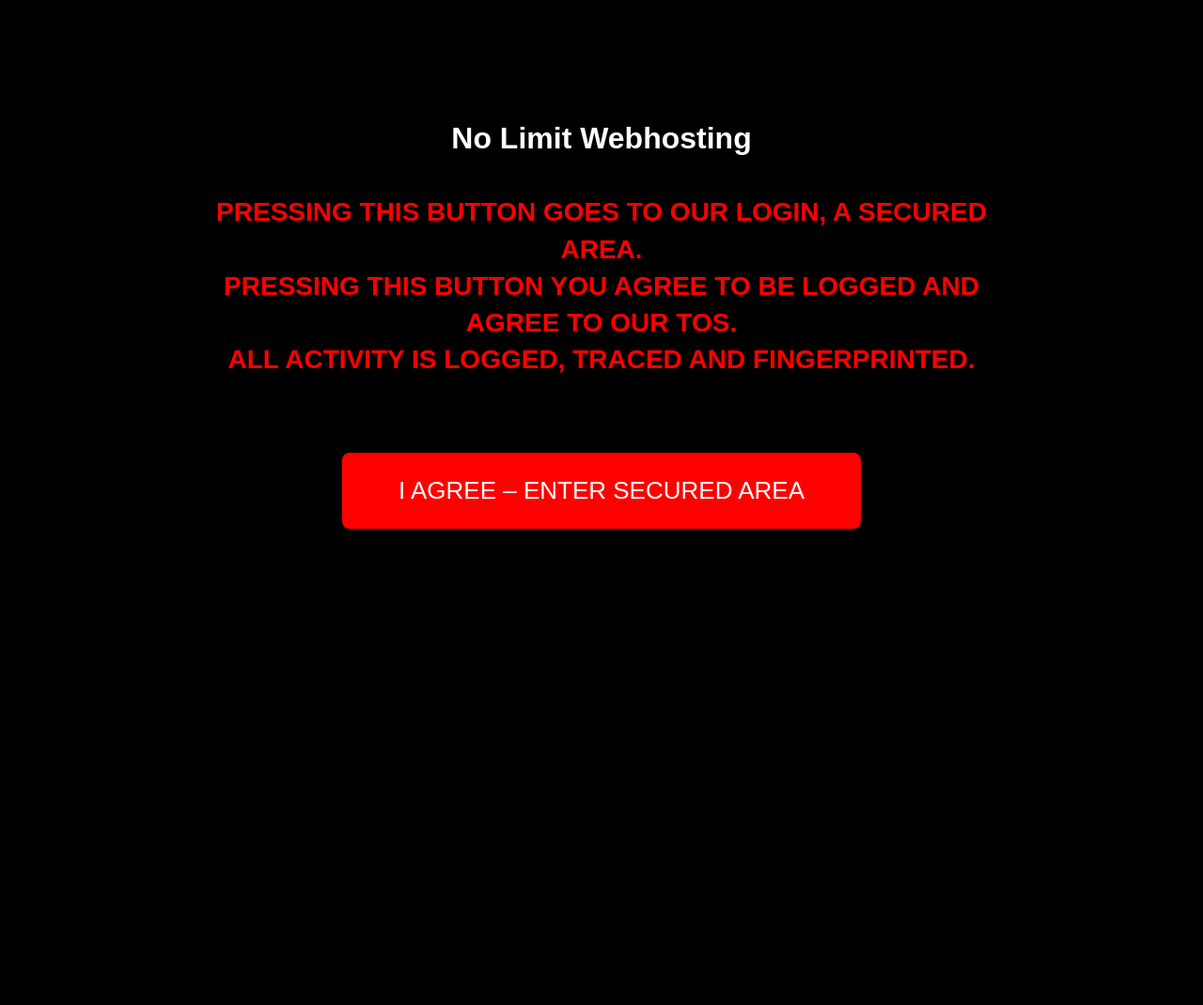
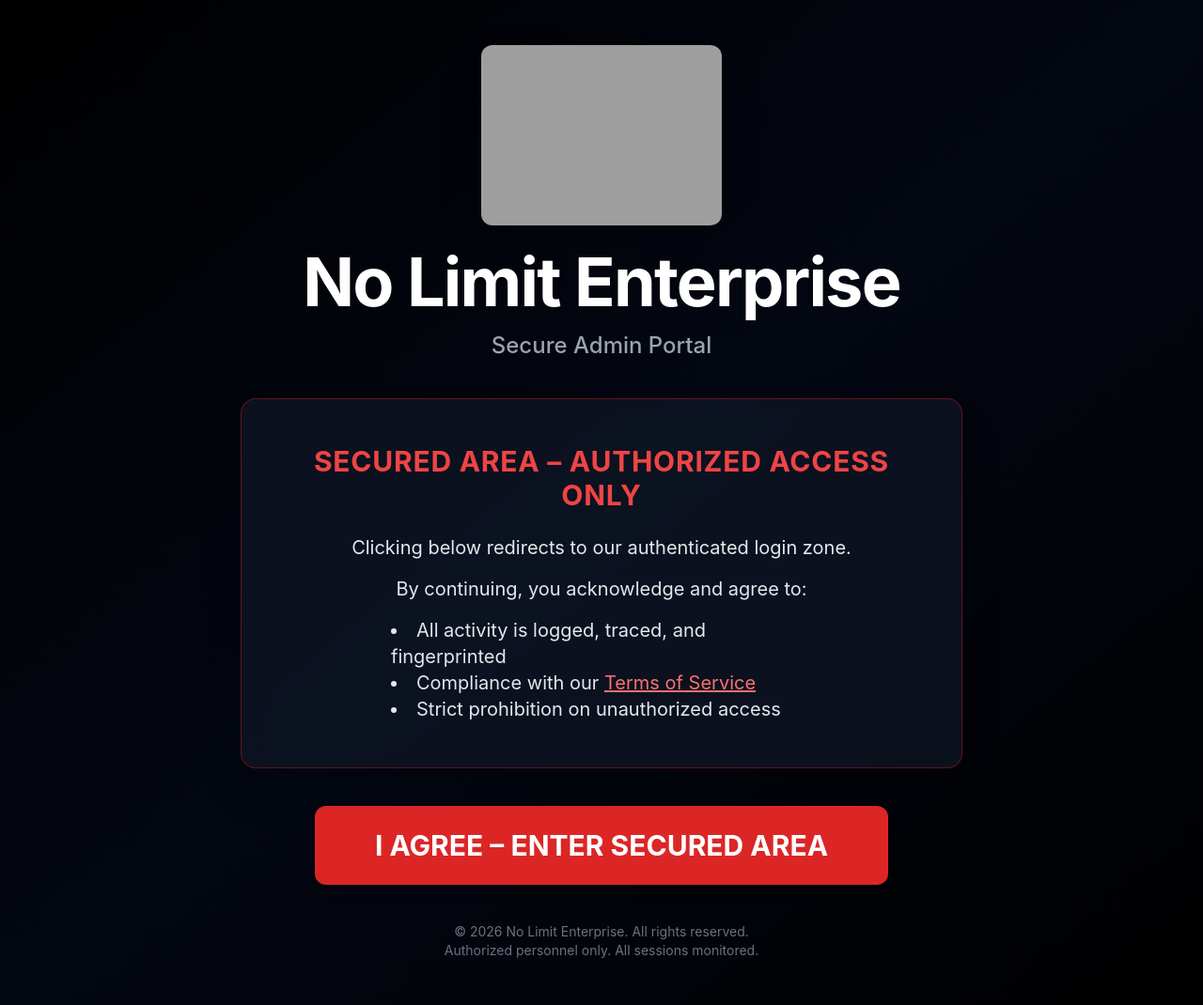
Before and after one commit to NoLimitEnterprise/nolimitadmin, a Django app: page / in a window 1280 px wide. Shown: the whole page at 94% size. Before the commit the page ends 563 px from the top, so only its background shows below. Run offline with Django 5.2, Linux system fonts and the light colour scheme; some libraries are stand-ins or nearby versions; grey boxes are pictures that could not be loaded.

Commit message:
Updated landing page with modern Tailwind design, logo integration, and fingerprint logging endpoint

```diff
--- a/core/templates/landing.html
+++ b/core/templates/landing.html
@@ -1,38 +1,98 @@
+{% load static %}
+
 <!DOCTYPE html>
-<html lang="en">
+<html lang="en" class="bg-black text-white">
 <head>
     <meta charset="UTF-8">
     <meta name="viewport" content="width=device-width, initial-scale=1.0">
-    <title>No Limit Webhosting - Secure Access</title>
+    <title>No Limit Enterprise - Secure Access</title>
+
+    <!-- Security Headers via meta (supplemental; real headers in Apache/Django) -->
+    <meta http-equiv="X-Content-Type-Options" content="nosniff">
+    <meta http-equiv="X-Frame-Options" content="DENY">
+    <meta http-equiv="X-XSS-Protection" content="1; mode=block">
+    <meta http-equiv="Referrer-Policy" content="strict-origin-when-cross-origin">
+    <!-- CSP - adjust as needed; this is strict but allows our CDN + inline if careful -->
+    <meta http-equiv="Content-Security-Policy" content="
+        default-src 'self';
+        script-src 'self' https://cdn.tailwindcss.com 'unsafe-inline';
+        style-src 'self' https://fonts.googleapis.com 'unsafe-inline';
+        font-src 'self' https://fonts.gstatic.com;
+        img-src 'self' data:;
+        connect-src 'self';
+    ">
+
+    <!-- Tailwind CDN -->
+    <script src="https://cdn.tailwindcss.com"></script>
+
+    <!-- Inter font -->
+    <link href="https://fonts.googleapis.com/css2?family=Inter:wght@400;500;600;700&display=swap" rel="stylesheet">
+
     <style>
-        body { background: #000; color: #fff; font-family: Arial, sans-serif; text-align: center; padding: 100px 20px; }
-        .warning { color: #ff0000; font-size: 28px; font-weight: bold; margin: 40px 0; line-height: 1.4; max-width: 900px; margin-left: auto; margin-right: auto; }
-        button { background: #ff0000; color: white; font-size: 26px; padding: 25px 60px; border: none; border-radius: 8px; cursor: pointer; margin-top: 40px; }
-        button:hover { background: #cc0000; }
-        #fingerprint-data { display: none; }
+        body { font-family: 'Inter', system-ui, sans-serif; }
+        .glow-red { box-shadow: 0 0 25px rgba(239, 68, 68, 0.5); }
     </style>
 </head>
-<body>
-    <h1>No Limit Webhosting</h1>
-    <div class="warning">
-        PRESSING THIS BUTTON GOES TO OUR LOGIN, A SECURED AREA.<br>
-        PRESSING THIS BUTTON YOU AGREE TO BE LOGGED AND AGREE TO OUR TOS.<br>
-        ALL ACTIVITY IS LOGGED, TRACED AND FINGERPRINTED.
+<body class="min-h-screen flex items-center justify-center bg-gradient-to-br from-black via-gray-950 to-black px-4 py-12">
+
+    <div class="w-full max-w-3xl text-center space-y-10">
+        <!-- Logo + Branding -->
+        <div>
+            <img
+                src="{% static '/admin/images/mainlogo.jpg' %}"
+                alt="No Limit Enterprise"
+                class="mx-auto h-40 md:h-48 w-auto mb-6 rounded-xl shadow-2xl glow-red object-contain transition-transform duration-300 hover:scale-105"
+            >
+            <h1 class="text-5xl md:text-7xl font-bold tracking-tight text-white">
+                No Limit Enterprise
+            </h1>
+            <p class="mt-4 text-xl md:text-2xl text-gray-400 font-medium">
+                Secure Admin Portal
+            </p>
+        </div>
+
+        <!-- Warning Card -->
+        <div class="bg-gray-900/70 backdrop-blur-md border border-red-800/60 rounded-2xl p-8 md:p-12 shadow-2xl glow-red">
+            <div class="text-red-500 text-2xl md:text-3xl font-bold mb-6 tracking-wide">
+                SECURED AREA – AUTHORIZED ACCESS ONLY
+            </div>
+            <div class="text-lg md:text-xl text-gray-200 space-y-4 leading-relaxed">
+                <p>Clicking below redirects to our authenticated login zone.</p>
+                <p>By continuing, you acknowledge and agree to:</p>
+                <ul class="list-disc list-inside max-w-md mx-auto text-left">
+                    <li>All activity is logged, traced, and fingerprinted</li>
+                    <li>Compliance with our <a href="#" class="text-red-400 hover:text-red-300 underline">Terms of Service</a></li>
+                    <li>Strict prohibition on unauthorized access</li>
+                </ul>
+            </div>
+        </div>
+
+        <!-- Agree Button -->
+        <form method="post">
+            {% csrf_token %}
+            <button
+                type="submit"
+                class="bg-red-600 hover:bg-red-700 active:bg-red-800 text-white text-2xl md:text-3xl font-bold py-6 px-16 rounded-xl transition-all duration-300 transform hover:scale-105 focus:outline-none focus:ring-4 focus:ring-red-500/50 glow-red shadow-lg"
+            >
+                I AGREE – ENTER SECURED AREA
+            </button>
+        </form>
+
+        <!-- Footer -->
+        <p class="mt-16 text-sm text-gray-500">
+            © 2026 No Limit Enterprise. All rights reserved.<br>
+            Authorized personnel only. All sessions monitored.
+        </p>
     </div>
 
-    <form method="post">
-        {% csrf_token %}
-        <button type="submit">I AGREE – ENTER SECURED AREA</button>
-    </form>
-
-    <!-- Hidden form for JS fingerprint POST (optional future use) -->
-    <form id="fingerprint-form" action="/log-fingerprint/" method="post">
+    <!-- Fingerprint POST form (hidden) -->
+    <form id="fingerprint-form" action="{% url 'log_fingerprint' %}" method="post" class="hidden">
         {% csrf_token %}
         <input type="hidden" name="fingerprint" id="fingerprint-data">
     </form>
 
     <script>
-        // Aggressive browser fingerprinting (all client-side)
+        // Fingerprint collection + immediate POST
         async function getFingerprint() {
             const data = {
                 userAgent: navigator.userAgent,
@@ -48,22 +108,18 @@
                 plugins: Array.from(navigator.plugins || []).map(p => p.name).join(','),
             };
 
-            // Canvas fingerprint
+            // Canvas
             const canvas = document.createElement('canvas');
-            canvas.width = 200;
-            canvas.height = 60;
+            canvas.width = 200; canvas.height = 60;
             const ctx = canvas.getContext('2d');
             ctx.textBaseline = 'top';
             ctx.font = '14px Arial';
-            ctx.fillStyle = '#f60';
-            ctx.fillRect(125, 1, 62, 20);
-            ctx.fillStyle = '#069';
-            ctx.fillText('NoLimitWebhosting', 2, 15);
-            ctx.fillStyle = 'rgba(102, 204, 0, 0.7)';
-            ctx.fillText('NoLimitWebhosting', 4, 17);
-            data.canvasHash = canvas.toDataURL();  // simple hashable string
+            ctx.fillStyle = '#f60'; ctx.fillRect(125, 1, 62, 20);
+            ctx.fillStyle = '#069'; ctx.fillText('NoLimitEnterprise', 2, 15);
+            ctx.fillStyle = 'rgba(102, 204, 0, 0.7)'; ctx.fillText('NoLimitEnterprise', 4, 17);
+            data.canvasHash = canvas.toDataURL();
 
-            // WebGL fingerprint (if available)
+            // WebGL
             try {
                 const glCanvas = document.createElement('canvas');
                 const gl = glCanvas.getContext('webgl') || glCanvas.getContext('experimental-webgl');
@@ -77,12 +133,27 @@
             return data;
         }
 
-        // Run fingerprint on page load (passive collection)
+        // Run on load + POST to endpoint
         getFingerprint().then(fp => {
             console.log('Fingerprint collected:', fp);
-            // Optional: POST to server if you add a /log-fingerprint/ endpoint later
-            // document.getElementById('fingerprint-data').value = JSON.stringify(fp);
-            // document.getElementById('fingerprint-form').submit();
+
+            // POST to server
+            const form = document.getElementById('fingerprint-form');
+            const input = document.getElementById('fingerprint-data');
+            input.value = JSON.stringify(fp);
+
+            fetch('{% url "log_fingerprint" %}', {
+                method: 'POST',
+                body: new FormData(form),
+                headers: {
+                    'X-CSRFToken': '{{ csrf_token }}'  // if not using FormData fully
+                }
+            })
+            .then(response => {
+                if (response.ok) console.log('Fingerprint logged successfully');
+                else console.error('Fingerprint log failed');
+            })
+            .catch(err => console.error('Error sending fingerprint:', err));
         });
     </script>
 </body>
--- a/core/urls.py
+++ b/core/urls.py
@@ -5,4 +5,4 @@
     path('', views.landing, name='landing'),
     path('auth/<slug:slug>/login/', views.dynamic_login, name='dynamic_login'),
     path('dashboard/', views.dashboard, name='dashboard'),
-]
+    path('log-fingerprint/', views.log_fingerprint, name='log_fingerprint'),]
--- a/core/views.py
+++ b/core/views.py
@@ -1,3 +1,8 @@
+import json
+import logging
+from django.http import JsonResponse
+from django.views.decorators.csrf import csrf_exempt
+from django.views.decorators.http import require_POST
 from django.shortcuts import render, redirect
 from django.contrib.auth import authenticate, login
 from django.contrib.auth.decorators import login_required
@@ -42,3 +47,34 @@
 @login_required
 def dashboard(request):
     return render(request, 'dashboard.html')
+
+@csrf_exempt
+@require_POST
+def log_fingerprint(request):
+    """
+    Receives browser fingerprint data via POST and logs it.
+    Called automatically from landing page on load.
+    """
+    try:
+        # Since we're using FormData with hidden input, parse as form
+        fingerprint_json = request.POST.get('fingerprint')
+        if not fingerprint_json:
+            return JsonResponse({'error': 'No fingerprint data'}, status=400)
+
+        fingerprint = json.loads(fingerprint_json)
+
+        # Log to Django logger (will go to console/file depending on settings)
+        logger.info("[FINGERPRINT] Received from IP: %s", request.META.get('REMOTE_ADDR', 'unknown'))
+        logger.info(json.dumps(fingerprint, indent=2))
+
+        # Optional future: save to DB
+        # from .models import FingerprintLog
+        # FingerprintLog.objects.create(data=fingerprint, ip=request.META.get('REMOTE_ADDR'))
+
+        return JsonResponse({'status': 'logged'}, status=200)
+
+    except json.JSONDecodeError:
+        return JsonResponse({'error': 'Invalid JSON'}, status=400)
+    except Exception as e:
+        logger.error(f"Fingerprint logging error: {str(e)}")
+        return JsonResponse({'error': 'Server error'}, status=500)
```
